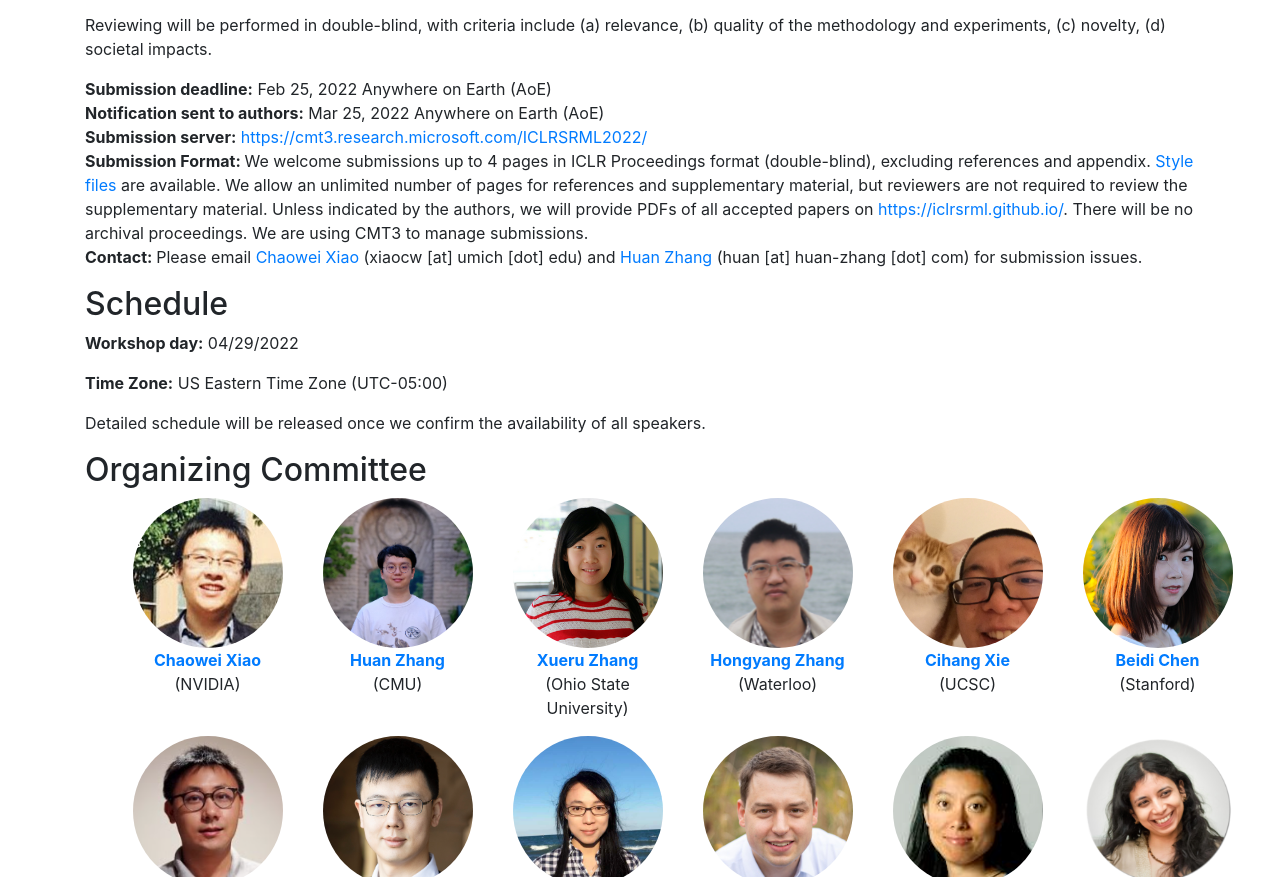
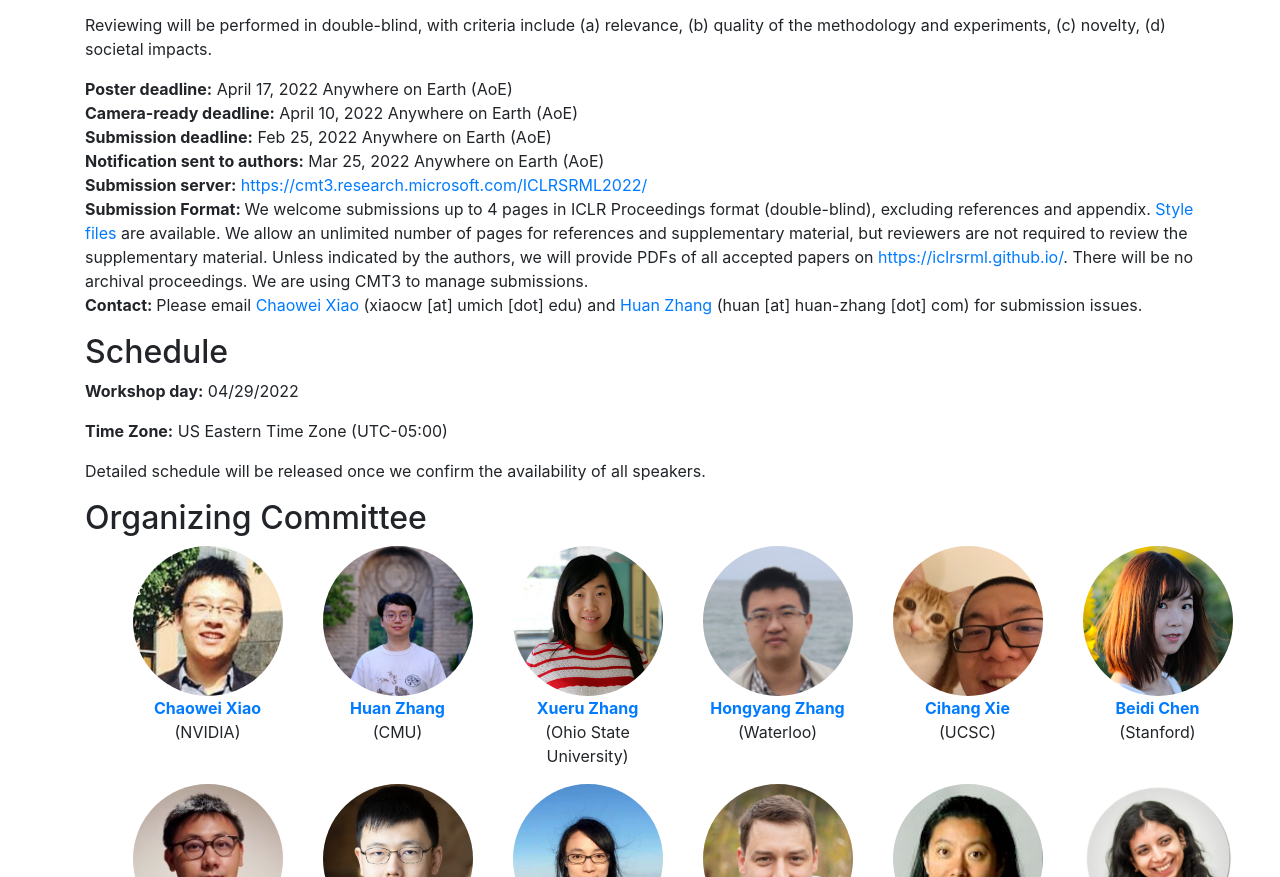
Before and after one commit to iclrsrml/iclrsrml.github.io, a plain HTML site: page index.html in a window 1280 px wide. Shown: the part 1264-2141 px from the top of the page. Drawn offline with Linux system fonts and the light colour scheme.

Commit message:
add date

```diff
--- a/index.html
+++ b/index.html
@@ -75,6 +75,8 @@ Although extensive studies have been conducted to increase trust in ML, many of
 Reviewing will be performed in double-blind, with criteria include (a) relevance, (b) quality of the methodology and experiments, (c) novelty, (d) societal impacts.
 <p>
 <p>
+  <p class="mb-0"><b>Poster deadline:</b> April 17, 2022 Anywhere on Earth (AoE)</p>
+  <p class="mb-0"><b>Camera-ready deadline:</b> April 10, 2022 Anywhere on Earth (AoE)</p>
   <p class="mb-0"><b>Submission deadline:</b> Feb 25, 2022 Anywhere on Earth (AoE)</p>
   <p class="mb-0"><b>Notification sent to authors:</b> Mar 25, 2022 Anywhere on Earth (AoE)</p>
   <p class="mb-0"><b>Submission server:</b> <a href="https://cmt3.research.microsoft.com/ICLRSRML2022/" target="_blank">https://cmt3.research.microsoft.com/ICLRSRML2022/</a></p>
```
